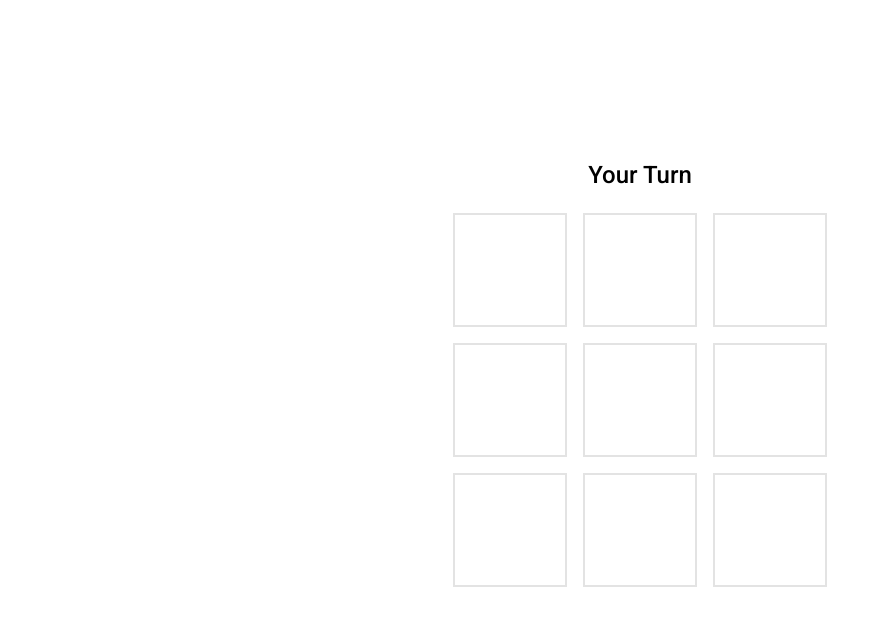
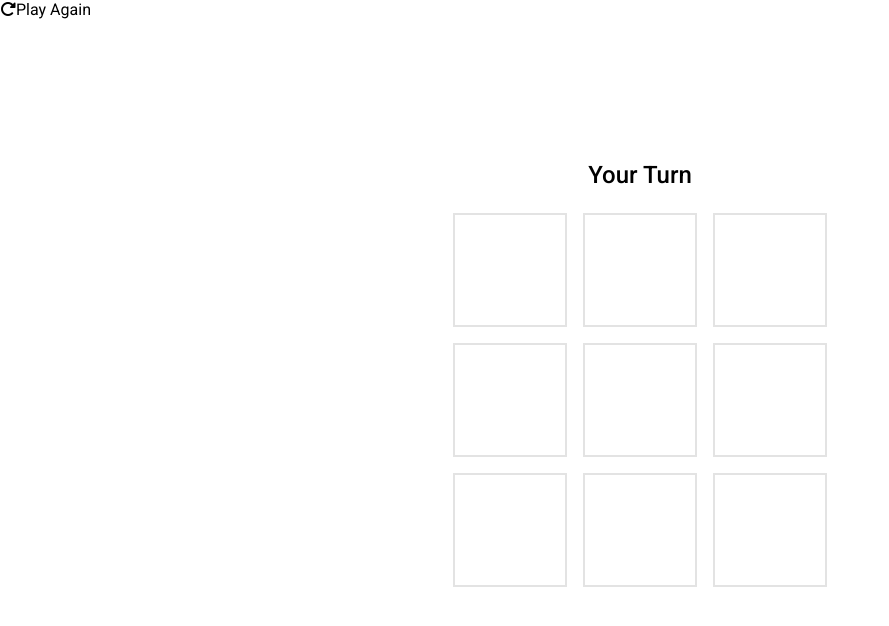
Before and after one commit to tices0/Web-Games, a React (Create React App) app in the folder tic-tac-toe/: page / in a window 1280 px wide. Shown: the top 626 px of the page, without its empty margins (0-889 px from the left). Built offline with nearby package versions, Linux system fonts and the light colour scheme.

Commit message:
play again button added

```diff
--- /dev/null
+++ b/tic-tac-toe/src/components/PlayAgain.jsx
@@ -0,0 +1,22 @@
+import React from "react";
+
+function PlayAgainButton(props) {
+	const { setBoxesClicked, setXMarkedBoxes, setOMarkedBoxes, setGameOver } =
+		props;
+
+	const resetGame = () => {
+		setBoxesClicked([]);
+		setXMarkedBoxes({});
+		setOMarkedBoxes({});
+		setGameOver({ gameOver: false, stateOfGame: "" });
+	};
+
+	return (
+		<button className="play-again" onClick={resetGame}>
+			<i className="fa-solid fa-rotate-right"></i>
+			Play Again
+		</button>
+	);
+}
+
+export default PlayAgainButton;
--- a/tic-tac-toe/src/pages/SinglePlayer.jsx
+++ b/tic-tac-toe/src/pages/SinglePlayer.jsx
@@ -1,6 +1,7 @@
 import React, { useState, useRef, useEffect } from "react";
 import Board from "../components/Board";
 import { checkForVictory } from "..";
+import PlayAgainButton from "../components/PlayAgain";
 // import GameDirections from "../components/GameDirections";
 
 function SinglePlayer() {
@@ -72,6 +73,7 @@ function SinglePlayer() {
 
 	useEffect(() => {
 		if (gameOver.gameOver) {
+			setPlayerTurn(true);
 			for (const box in boxesRef.current) {
 				if (!boxesClicked.includes(parseInt(box))) {
 					boxesRef.current[box].classList.remove("player-turn");
@@ -114,6 +116,7 @@ function SinglePlayer() {
 				boxesRef={boxesRef}
 				oMarkedBoxes={oMarkedBoxes}
 			/>
+			{gameOver ? <PlayAgainButton /> : ""}
 		</>
 	);
 }
--- a/tic-tac-toe/src/styles/style.css
+++ b/tic-tac-toe/src/styles/style.css
@@ -78,19 +78,25 @@ section.game-directions {
   top: calc(50% - 225px);
   left: 50%;
   transform: translate(-50%, -50%);
-  display: flex;
-  justify-content: center;
-  align-items: center;
-  flex-direction: column;
+  text-align: center;
 }
 section.game-directions h1 {
   font-weight: 500;
   font-size: 24px;
 }
 section.game-directions .message h1 {
+  text-transform: capitalize;
+}
+section.game-directions .message.win-message h1 {
   color: #46a3ff;
-  text-transform: capitalize;
+}
+section.game-directions .message.lose-message h1 {
+  color: #ff827e;
+}
+section.game-directions .message.draw-message h1 {
+  color: #000;
 }
 section.game-directions .message p {
   color: #adadad;
+  font-size: 18px;
 }/*# sourceMappingURL=style.css.map */
```
Also changed, not shown: tic-tac-toe/src/styles/style.scss (+14 -2 lines), 1 other file (tests, documents, lock files or other folders).
